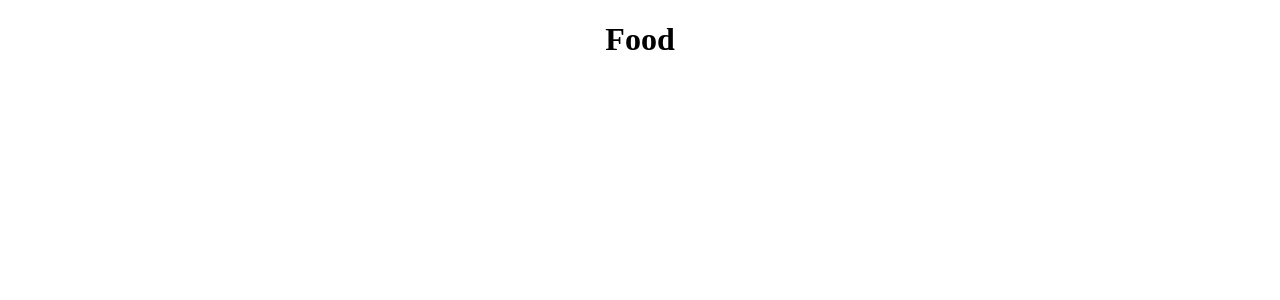
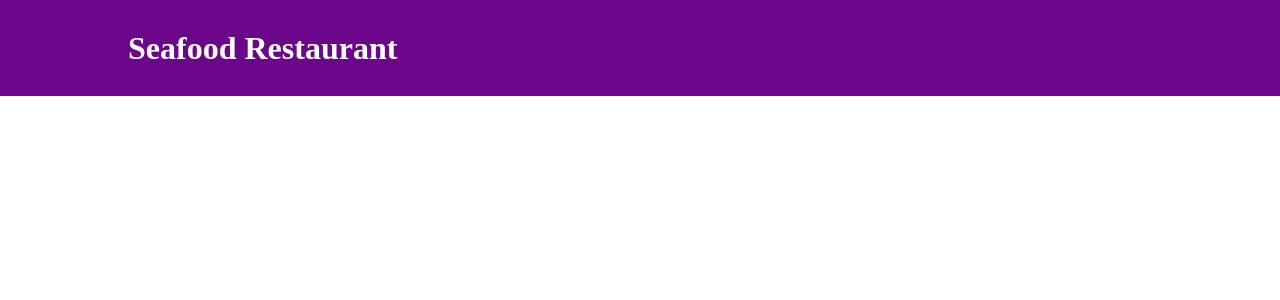
Before and after one commit to Am1d1v/JSReactJapaneseFoodRestaurant, a React (Create React App) app: page / in a window 1280 px wide. Shown: the top 300 px of the page. Built offline with nearby package versions, Linux system fonts and the light colour scheme.

Commit message:
Header Component

```diff
--- a/src/App.js
+++ b/src/App.js
@@ -1,9 +1,11 @@
 import './App.css';
+import Header from './components/Layout/Header';
+
 
 function App() {
   return (
     <div className="App">
-      <h1>Food</h1>
+      <Header />
     </div>
   );
 }
--- /dev/null
+++ b/src/components/Layout/Header.jsx
@@ -0,0 +1,20 @@
+import styles from './Header.module.css'
+
+function Header(props) {
+
+
+
+  return (
+    <>
+      <header className={styles.header}>
+        <h1>Seafood Restaurant</h1>
+        <button>Корзина</button>
+      </header>
+      <div>
+        <img src="" alt="" />
+      </div>
+    </>
+  )
+}
+
+export default Header
--- /dev/null
+++ b/src/components/Layout/Header.module.css
@@ -0,0 +1,15 @@
+
+
+.header{
+    position: fixed;
+    top: 0;
+    left: 0;
+    width: 100%;
+    height: 6rem;
+    background-color: #6b068a;
+    color: #fff;
+    display: flex;
+    justify-content: space-between;
+    align-items: center;
+    padding: 0% 10%;
+}
--- a/src/index.css
+++ b/src/index.css
@@ -1,13 +1,3 @@
 body {
   margin: 0;
-  font-family: -apple-system, BlinkMacSystemFont, 'Segoe UI', 'Roboto', 'Oxygen',
-    'Ubuntu', 'Cantarell', 'Fira Sans', 'Droid Sans', 'Helvetica Neue',
-    sans-serif;
-  -webkit-font-smoothing: antialiased;
-  -moz-osx-font-smoothing: grayscale;
 }
-
-code {
-  font-family: source-code-pro, Menlo, Monaco, Consolas, 'Courier New',
-    monospace;
-}
```
